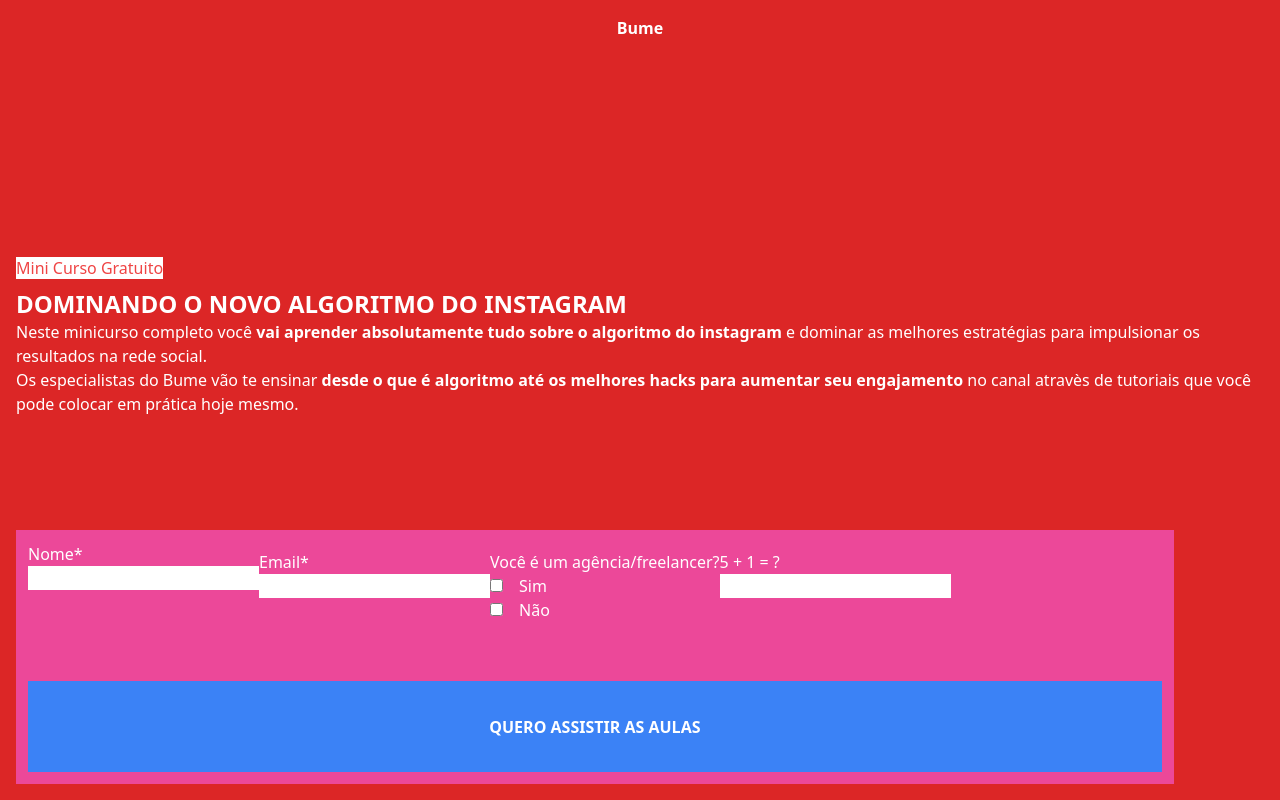
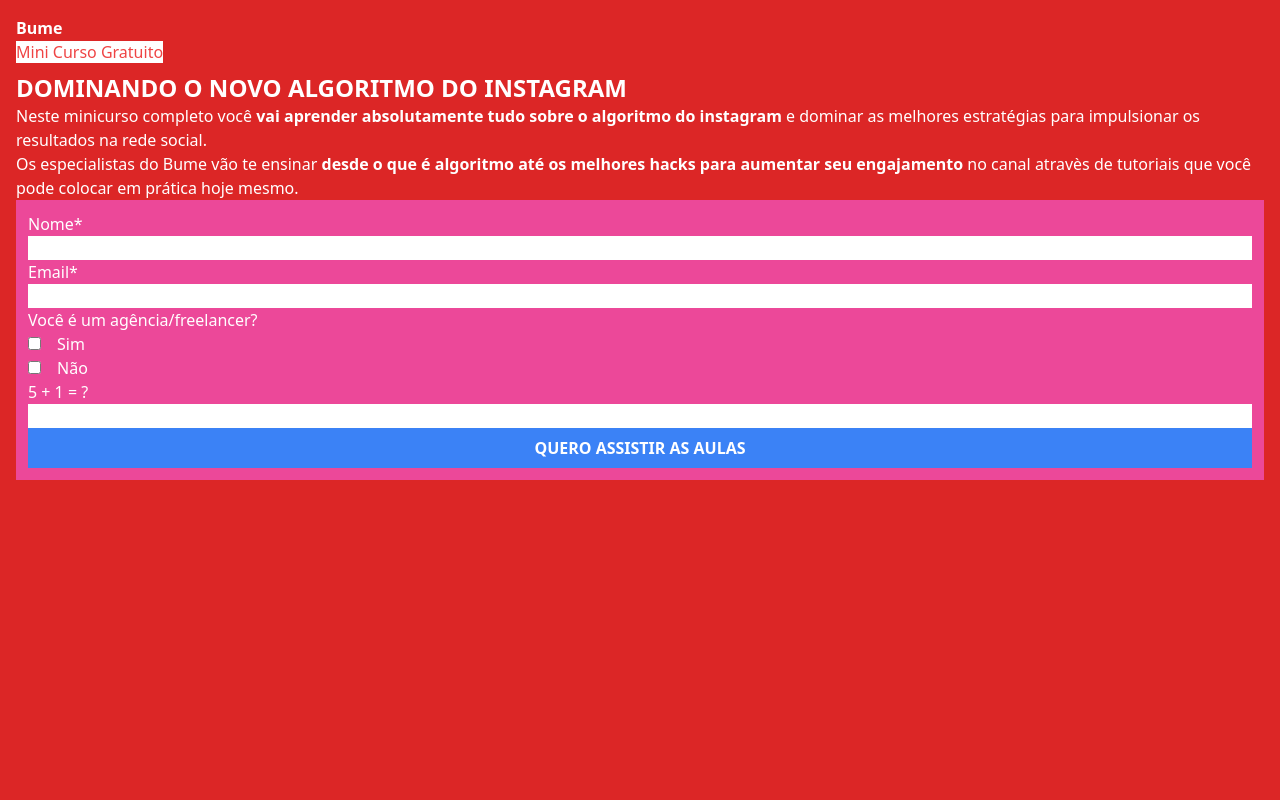
Before and after one commit to Gabriel-Marcelo/angular-e-tailwind, an Angular app: page / in a window 1280 px wide. Built offline with nearby package versions, Linux system fonts and the light colour scheme.

Commit message:
tirando a propriedade flex

```diff
--- a/src/app/app.component.html
+++ b/src/app/app.component.html
@@ -1,6 +1,6 @@
-<div class="bg-red-600 p-4 sm:h-screen flex flex-wrap space-y-3">
-  <h1 class="text-white font-bold w-full flex flex-wrap justify-center"><span class="">Bume</span></h1>
-  <div class="flex flex-wrap space-y-3">
+<div class="bg-red-600 p-4 sm:h-screen">
+  <h1 class="text-white font-bold w-full"><span class="">Bume</span></h1>
+  <div class="">
     <div class="">
       <span class="bg-white text-red-500">Mini Curso Gratuito</span>
       <div class="mt-2">
@@ -14,7 +14,7 @@
         </p>
       </div>
     </div>
-    <div class="bg-pink-500 p-3 text-white flex flex-wrap space-y-2">
+    <div class="bg-pink-500 p-3 text-white">
       <div class="">
         <label for="fname">Nome*</label><br>
         <input class="w-full" type="text" id="fname" name="fname"><br>
```
